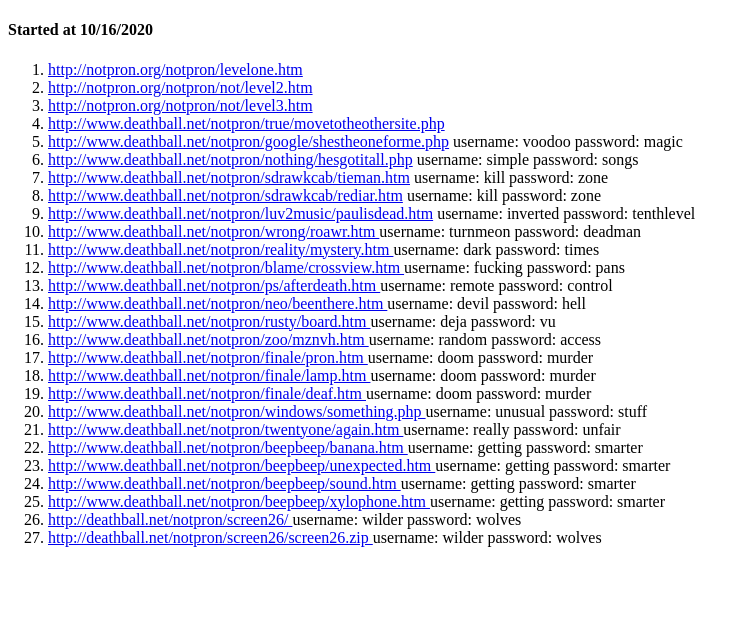
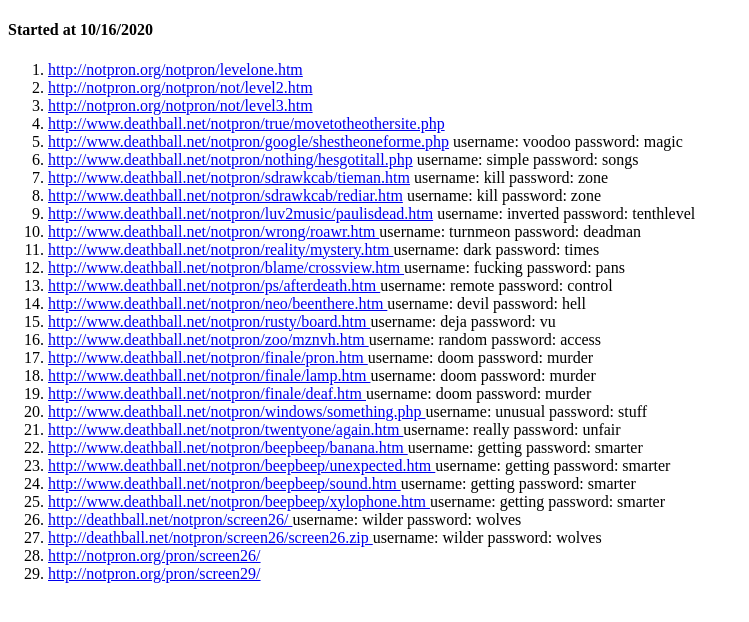
Before and after one commit to lucashtm/notpron-progress, a plain HTML site: page index.html in a window 1280 px wide. Shown: the whole page, without its empty margins (0-749 px from the left). Drawn offline with Linux system fonts and the light colour scheme.

Commit message:
Answer 27 and 28

```diff
--- a/index.html
+++ b/index.html
@@ -128,6 +128,12 @@
             username: wilder
             password: wolves
         </li>
+        <li>
+            <a href="http://notpron.org/pron/screen26/" target="_blank">http://notpron.org/pron/screen26/ </a>
+        </li>
+        <li>
+            <a href="http://notpron.org/pron/screen29/" target="_blank">http://notpron.org/pron/screen29/ </a>
+        </li>
     </ol>
 </body>
 </html>
```
